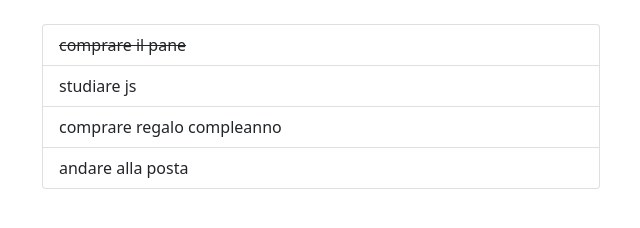
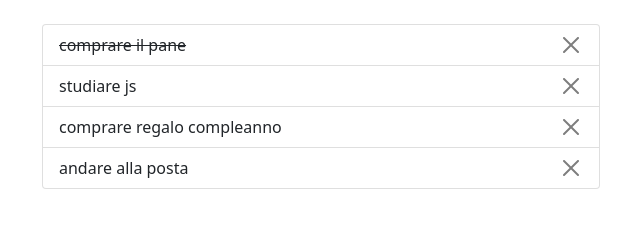
Before and after one commit to Salvo170586SP/vue-todolist, a plain HTML site: page index.html in a window 1280 px wide. Shown: the full height of the page, 319-959 px from the left. Drawn offline with nearby package versions, Linux system fonts and the light colour scheme.

Commit message:
added button

```diff
--- a/index.html
+++ b/index.html
@@ -20,7 +20,11 @@
         <div class="container">
             <main class=" w-50 mx-auto my-4">
                 <ul class="list-group ">
-                    <li v-for="task in tasks" class="list-group-item"  :class="{barred: task.done}" >{{task.text}}</li>
+                    <li v-for="task in tasks" class="list-group-item d-flex justify-content-between" :class="{barred: task.done}" >
+                        {{task.text}}
+                        <button type="button" class="btn-close" @click="isChecked()"></button>
+                    </li>
+
                 </ul>
             </main>
         </div>
--- a/js/script.js
+++ b/js/script.js
@@ -1,7 +1,7 @@
 /*
 MILESTONE 1
 *Stampare all'interno di una lista, un item per ogni todo.
-Se la proprietà done è uguale a true, visualizzare il testo del todo sbarrato.
+*Se la proprietà done è uguale a true, visualizzare il testo del todo sbarrato.
 MILESTONE 2
 Visualizzare a fianco ad ogni item ha una "x": cliccando su di essa, il todo viene rimosso dalla lista.
 MILESTONE 3
@@ -35,6 +35,8 @@ const root = new Vue({
     },
 
     methods:{
+       isChecked(){
 
+       }
     }
 })
```
